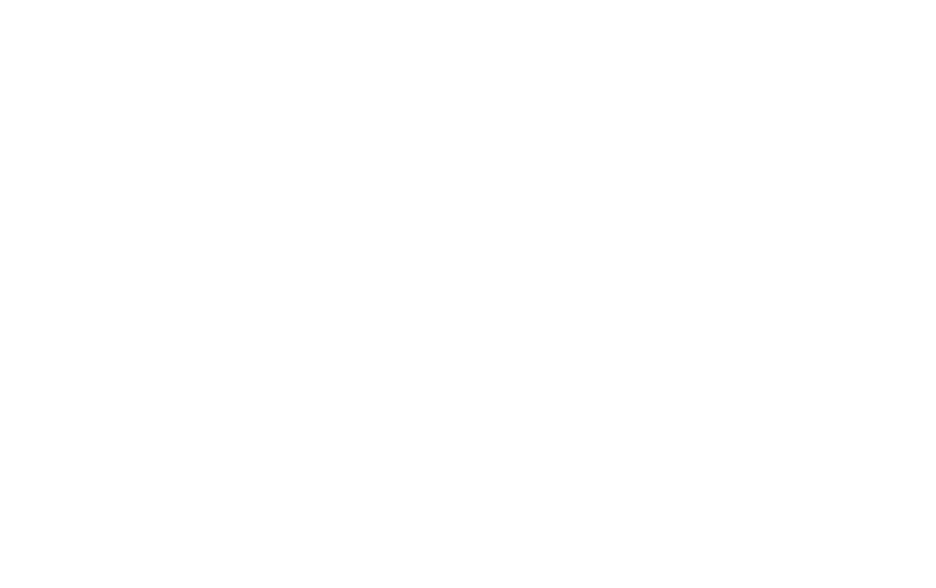
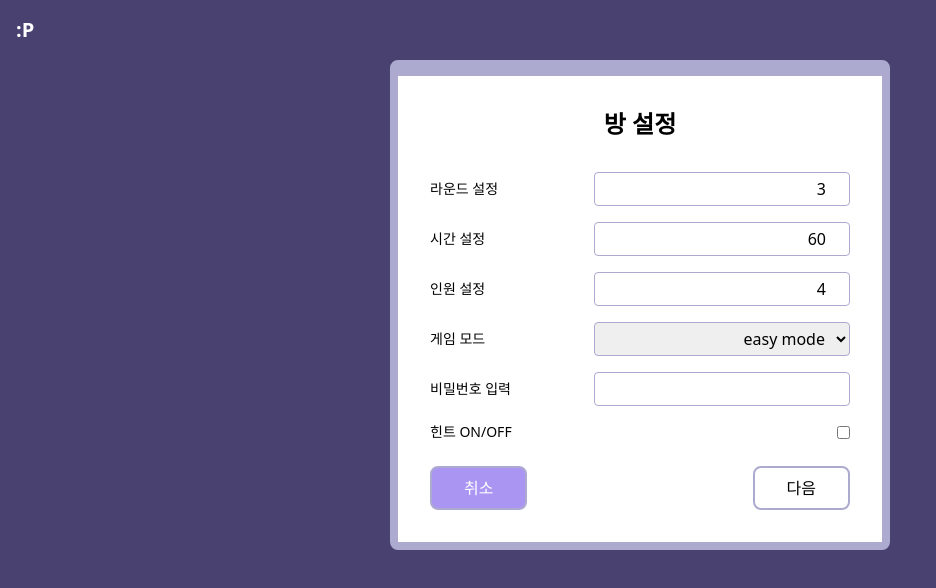
Before and after one commit to Daram0o0/KETCH-CATCH, a React (Vite) app: page /setting in a window 1280 px wide. Before the commit this address had no page. Shown: the top 588 px of the page, without its empty margins (0-936 px from the left). Built offline with nearby package versions, Linux system fonts and the light colour scheme.

Commit message:
feat: settingPage - web 퍼블리싱

```diff
--- a/src/App.tsx
+++ b/src/App.tsx
@@ -2,6 +2,7 @@ import { Route, Routes } from "react-router-dom";
 import ExampleContainer from "pages/example/ExampleContainer";
 import Home from "pages/HomePage/HomePage";
 import RankingContainer from "pages/ranking/RankingContainer";
+import SettingUi from "pages/SettingUi";
 
 const App = () => {
   return (
@@ -9,6 +10,7 @@ const App = () => {
       <Route path="/" element={<ExampleContainer />} />
       <Route path="/home" element={<Home />} />
       <Route path="/ranking" element={<RankingContainer />} />
+      <Route path="/setting" element={<SettingUi />} />
     </Routes>
   );
 };
--- a/src/index.css
+++ b/src/index.css
@@ -3,6 +3,11 @@
 @tailwind utilities;
 
 * {
-    margin: 0;
-    padding: 0;
+  margin: 0;
+  padding: 0;
 }
+
+input,
+select {
+  outline: none;
+}
--- /dev/null
+++ b/src/pages/SettingUi.tsx
@@ -0,0 +1,77 @@
+const SettingUi = () => {
+  return (
+    <div className="flex flex-col h-screen bg-main">
+      <p className="p-4 text-xl font-bold text-white">:P</p>
+      <div className="flex flex-col items-center justify-center">
+        <div className="bg-white rounded-lg border-violet-200 border-t-[16px] border-8 w-[500px] p-8">
+          <h1 className="text-center text-2xl font-bold mb-8">방 설정</h1>
+          <div className="space-y-4">
+            <div className="flex justify-between items-center">
+              <label className="text-sm">라운드 설정</label>
+              <input
+                type="number"
+                className="w-64 border border-violet-200 focus:border-violet-300 rounded px-2 py-1 text-right"
+                defaultValue={3}
+              />
+            </div>
+
+            {/* 시간 설정 */}
+            <div className="flex justify-between items-center">
+              <label className="text-sm">시간 설정</label>
+              <input
+                type="number"
+                className="w-64 border border-violet-200 focus:border-violet-300 rounded px-2 py-1 text-right"
+                defaultValue={60}
+              />
+            </div>
+
+            {/* 인원 설정 */}
+            <div className="flex justify-between items-center">
+              <label className="text-sm">인원 설정</label>
+              <input
+                type="number"
+                className="w-64 border border-violet-200 focus:border-violet-300 rounded px-2 py-1 text-right"
+                defaultValue={4}
+              />
+            </div>
+
+            {/* 게임 모드 설정 */}
+            <div className="flex justify-between items-center">
+              <label className="text-sm">게임 모드</label>
+              <select className="w-64 border border-violet-200 focus:border-violet-300 rounded px-2 py-1 text-right">
+                <option value="easy">easy mode</option>
+                <option value="hard">hard mode</option>
+              </select>
+            </div>
+
+            {/* 비밀번호 입력 */}
+            <div className="flex justify-between items-center">
+              <label className="text-sm">비밀번호 입력</label>
+              <input
+                type="password"
+                className="w-64 border border-violet-200 focus:border-violet-300 rounded px-2 py-1 text-right"
+              />
+            </div>
+
+            {/* 힌트 ON/OFF - 토글 제작해야 함 */}
+            <div className="flex justify-between items-center">
+              <label className="text-sm">힌트 ON/OFF</label>
+              <input type="checkbox" className="rounded-full" />
+            </div>
+          </div>
+
+          <div className="flex justify-between mt-6">
+            <button className="bg-purple-300 hover:bg-violet-200 border-2 border-violet-200 text-white px-8 py-2 rounded-lg">
+              취소
+            </button>
+            <button className="hover:bg-purple-300 border-2 border-violet-200 px-8 py-2 rounded-lg">
+              다음
+            </button>
+          </div>
+        </div>
+      </div>
+    </div>
+  );
+};
+
+export default SettingUi;
--- a/tailwind.config.js
+++ b/tailwind.config.js
@@ -34,6 +34,18 @@ export default {
         800: "#5c50ce",
         900: "#4844bf",
       },
+      violet: {
+        50: "#ebebf4",
+        100: "#cdcbe3",
+        200: "#adaad0",
+        300: "#8e89bd",
+        400: "#786eae",
+        500: "#6454a3",
+        600: "#5e4b99",
+        700: "#55418d",
+        800: "#4d3782",
+        900: "#3f256d",
+      },
       black: "#000",
       gold: "#FFB836",
       silver: "#D6CFC7",
```
